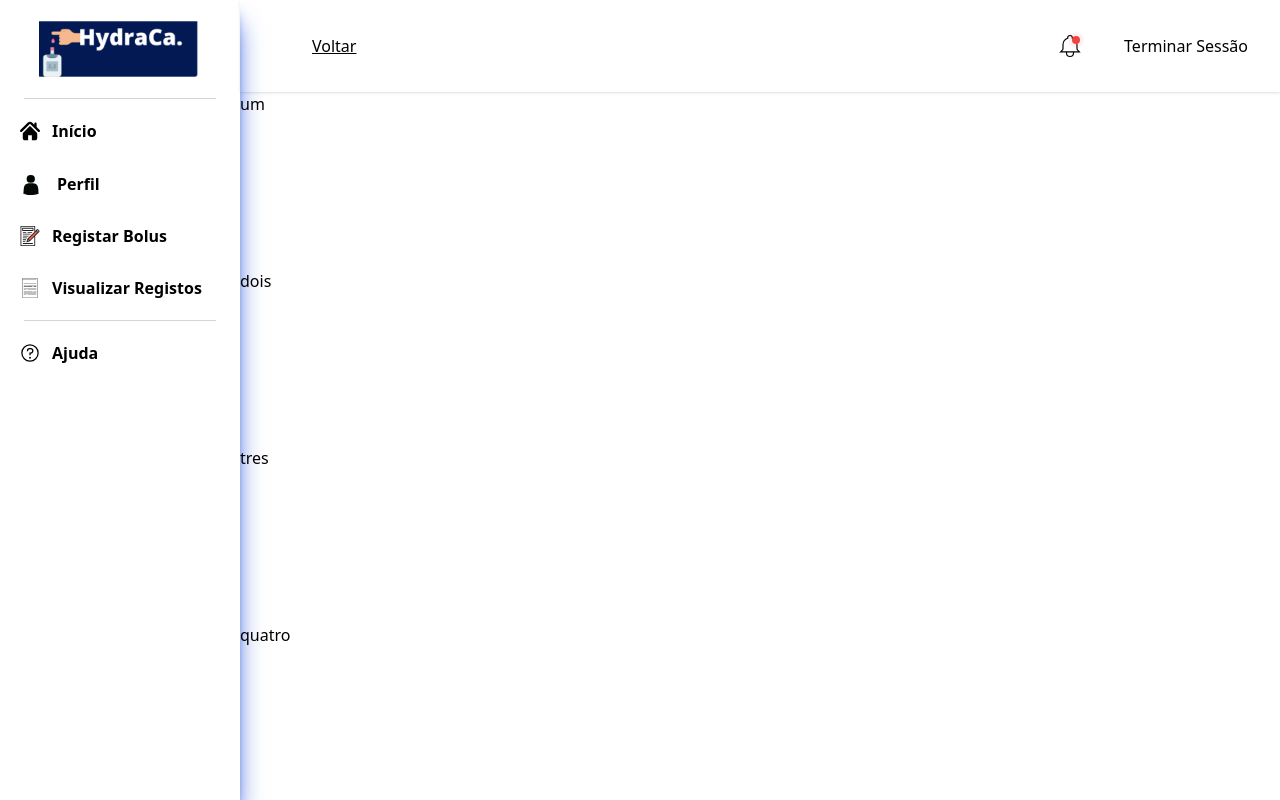
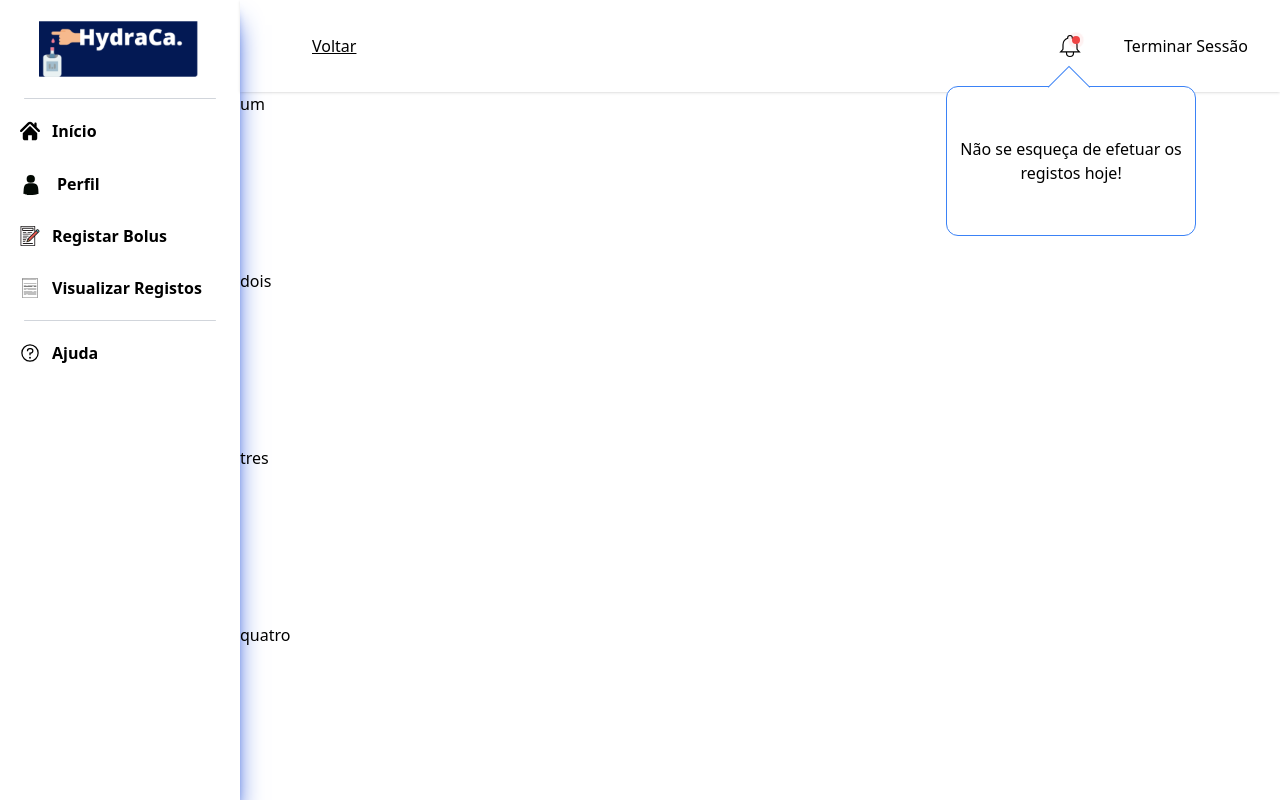
Before and after one commit to gabrielbastianelle1/hydraca-nextjs, a Next.js app: page /user in a window 1280 px wide. Built offline with nearby package versions, Linux system fonts and the light colour scheme; no server answers.

Commit message:
notification header button done

```diff
--- a/components/headerUser/Notification.jsx
+++ b/components/headerUser/Notification.jsx
@@ -1,9 +1,20 @@
+import { useState } from 'react'
 import { NotificationIcon } from '../svgs'
+import NotificationDrop from './NotificationDrop'
 
 export default function Notification() {
+    const [dropdown, setDropdown] = useState(false)
+
+    const openDropdown = () => {
+        setDropdown(!dropdown)
+    }
+
     return (
-        <button className="relative flex-grow flex justify-end">
-            <span className="sr-only">Notifications</span>
+        <button
+            onClick={openDropdown}
+            className="relative flex-grow flex justify-end"
+        >
+            <NotificationDrop dropdown={dropdown} />
             <span className="absolute top-0 right-0 h-2 w-2 mt-1 mr-1 bg-red-500 rounded-full" />
             <span className="absolute top-0 right-0 h-2 w-2 mt-1 mr-1 bg-red-500 rounded-full animate-ping" />
             <NotificationIcon className="h-7" />
--- /dev/null
+++ b/components/headerUser/NotificationDrop.jsx
@@ -0,0 +1,18 @@
+export default function NotificationDrop({ dropdown }) {
+    return (
+        <>
+            <span
+                className={`${
+                    dropdown ? 'hidden' : 'block'
+                } w-[30px] h-[30px] border bg-white border-blue-500 absolute rotate-45 top-10 z-10 border-b-0 border-r-0`}
+            ></span>
+            <span
+                className={`${
+                    dropdown ? 'hidden' : 'flex'
+                } items-center w-[250px] h-[150px] border bg-white border-blue-500 absolute top-[54px] -right-28 rounded-xl`}
+            >
+                <p>Não se esqueça de efetuar os registos hoje!</p>
+            </span>
+        </>
+    )
+}
```
